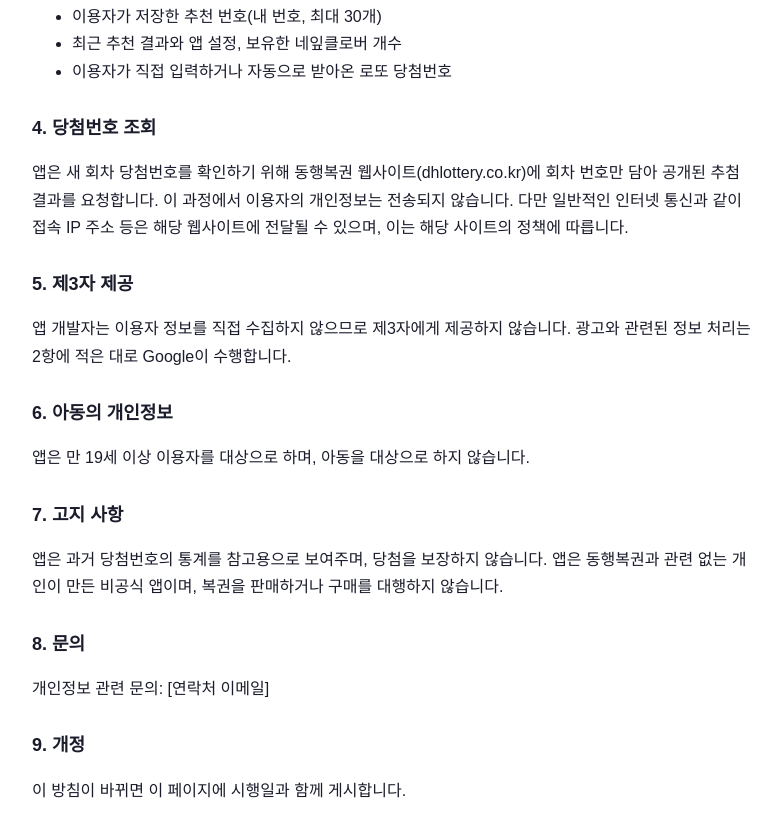
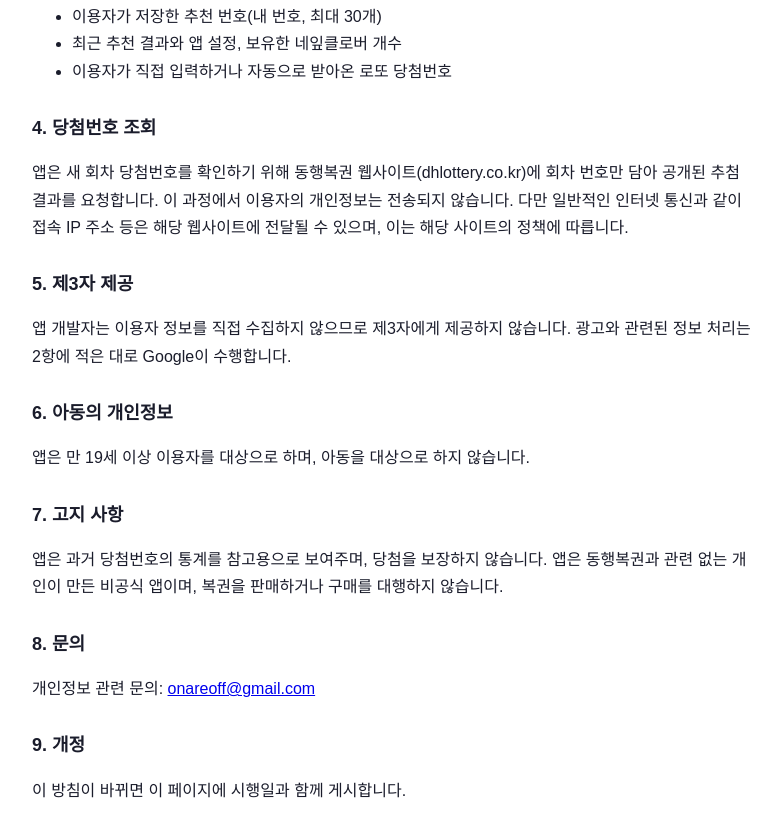
Before and after one commit to Honestree0506/Honestree0506.github.io, a plain HTML site: page privacy-policy.html in a window 1280 px wide. Shown: the part 802-1638 px from the top of the page, without its empty margins (248-1028 px from the left). Drawn offline with Linux system fonts and the light colour scheme.

Commit message:
Add files via upload

```diff
--- a/privacy-policy.html
+++ b/privacy-policy.html
@@ -53,7 +53,7 @@
 <p>앱은 과거 당첨번호의 통계를 참고용으로 보여주며, 당첨을 보장하지 않습니다. 앱은 동행복권과 관련 없는 개인이 만든 비공식 앱이며, 복권을 판매하거나 구매를 대행하지 않습니다.</p>
 
 <h2>8. 문의</h2>
-<p>개인정보 관련 문의: <span>[연락처 이메일]</span></p>
+<p>개인정보 관련 문의: <a href="mailto:onareoff@gmail.com">onareoff@gmail.com</a></p>
 
 <h2>9. 개정</h2>
 <p>이 방침이 바뀌면 이 페이지에 시행일과 함께 게시합니다.</p>
```
